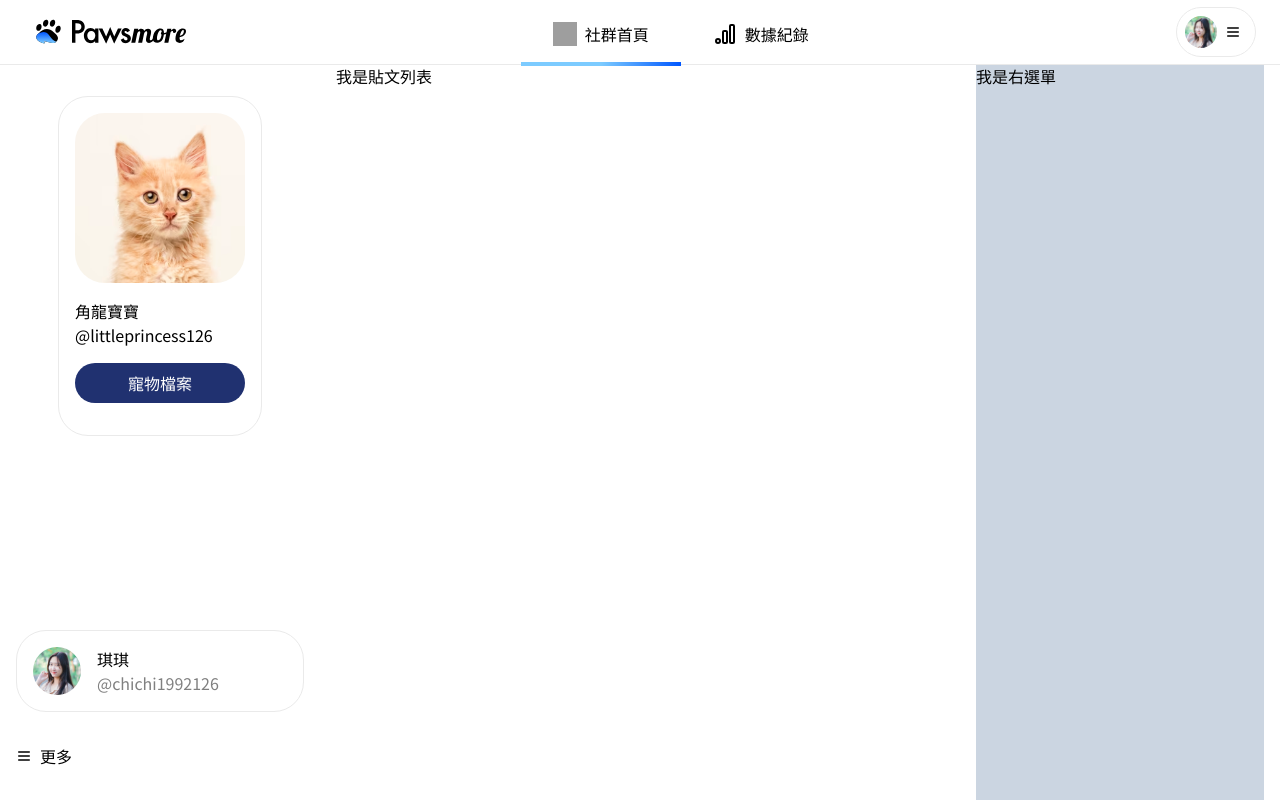
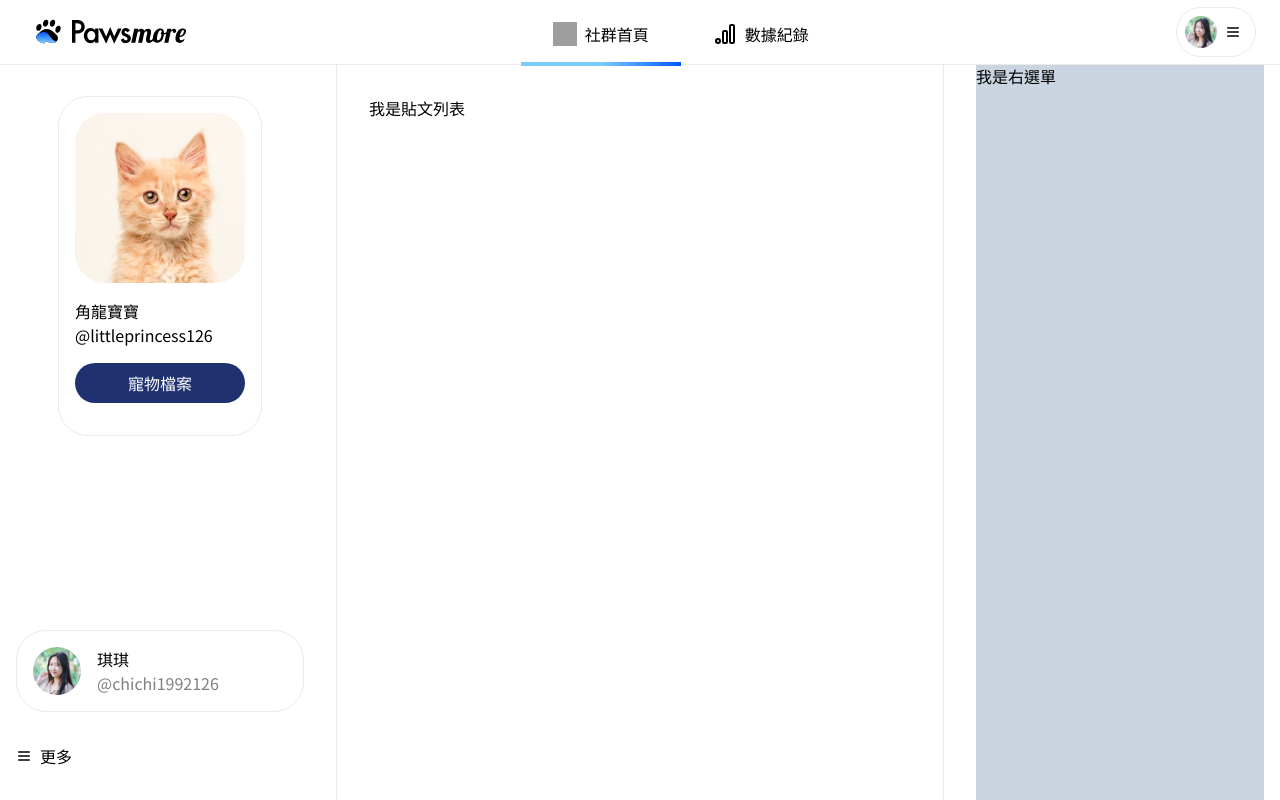
Before and after one commit to penspulse326/rocket_pawsmore, a Next.js app: page /test/social in a window 1280 px wide. Built offline with nearby package versions, Linux system fonts and the light colour scheme; grey boxes are pictures that could not be loaded.

Commit message:
style: add scrollbar style

```diff
--- a/src/components/SocialPostList.tsx
+++ b/src/components/SocialPostList.tsx
@@ -1,6 +1,6 @@
 export default function SocialPostList() {
   return (
-    <div className="col-span-6 bg-white overflow-y-scroll">
+    <div className="scrollbar-none col-span-6 p-8 border-x border-stroke bg-white overflow-y-scroll">
       <ul className="h-[2000px]">我是貼文列表</ul>
     </div>
   );
--- a/src/styles/globals.css
+++ b/src/styles/globals.css
@@ -10,3 +10,9 @@
     @apply mx-auto max-w-[1440px];
   }
 }
+
+@layer utilities {
+  .scrollbar-none::-webkit-scrollbar {
+    width: 0px;
+  }
+}
```
